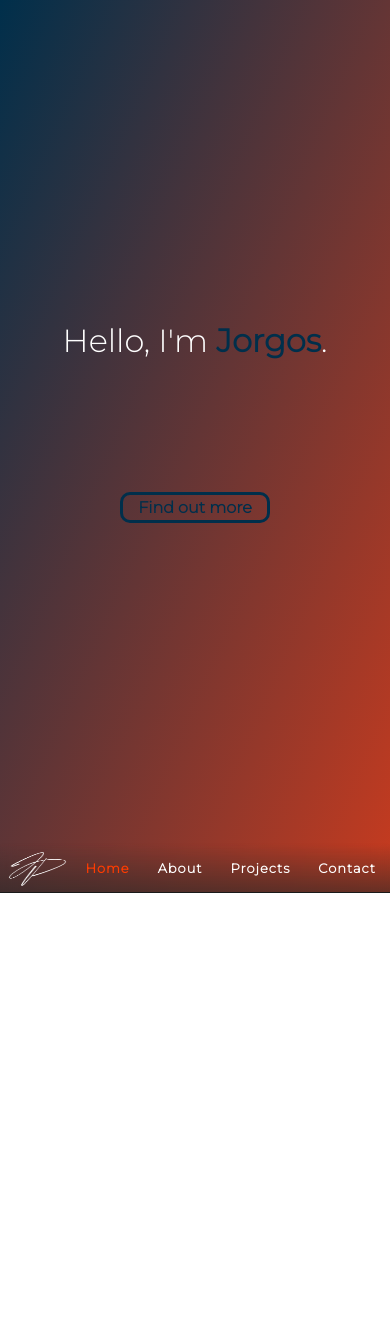
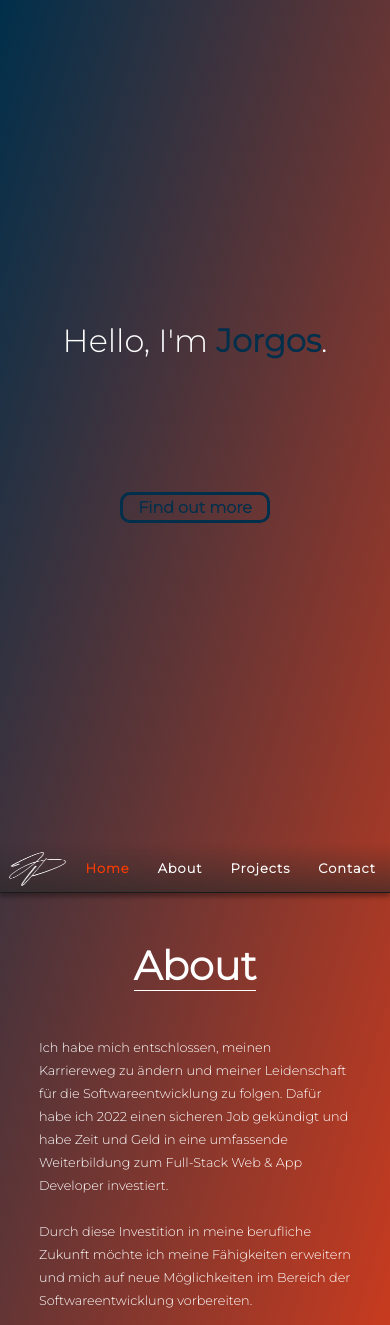
Before and after one commit to JorgoPapapostolu/Portfolio, a React (Create React App) app: page / in a window 390 px wide. Before the commit the page ends 893 px from the top, so only its background shows below. Built offline with nearby package versions, Linux system fonts and the light colour scheme.

Commit message:
little About update

```diff
--- a/src/App.css
+++ b/src/App.css
@@ -248,3 +248,57 @@ a {
   text-decoration: none;
   color: inherit;
 }
+
+/* About */
+
+.about {
+  display: flex;
+  flex-direction: column;
+  margin-left: auto;
+  margin-right: auto;
+  align-items: center;
+}
+
+@media (max-width: 700px) {
+ .about {
+    width: auto;
+}
+}
+
+.about-heading {
+  margin-top: 5rem;
+  margin-bottom: 10rem;
+  position: relative;
+  font-size: 4rem;
+  font-weight: 900;
+  color: white;
+  font-family: "Montserrat";
+  border-bottom: 1px solid white;
+}
+
+@media (max-width: 700px) {
+  .about-heading {
+     font-size: 2.5rem;
+     font-weight: 900;
+     margin-top: 3rem;
+     margin-bottom: 2rem;
+ }
+ }
+
+.profile-description {
+  font-size: 1.1rem;
+  width: 500px;
+  line-height: 1.8;
+  color: white;
+  font-family: "Montserrat";
+}
+
+@media (max-width: 700px) {
+  .profile-description {
+    font-size: 0.8rem;
+    width: 80vw;
+    line-height: 1.8;
+    margin-left: auto;
+    margin-right: auto;
+ }
+ }
--- a/src/App.tsx
+++ b/src/App.tsx
@@ -2,6 +2,7 @@ import React from 'react';
 import './App.css';
 import Home from './components/home';
 import Navbar from './components/navbar';
+import About from './components/about';
 
 
 
@@ -10,6 +11,7 @@ function App() {
     <div className="App">
     <Home />
     <Navbar />
+    <About />
     </div>
   );
 }
--- /dev/null
+++ b/src/components/about.tsx
@@ -0,0 +1,29 @@
+
+export default function About() {
+  return (
+    <section className="about">
+      <h2 className="about-heading">About</h2>
+      <div className="about-content">
+        <div className="profile">
+          <p className="profile-description">
+            Ich habe mich entschlossen, meinen Karriereweg zu ändern und meiner
+            Leidenschaft für die Softwareentwicklung zu folgen. Dafür habe ich
+            2022 einen sicheren Job gekündigt und habe Zeit und Geld in eine
+            umfassende Weiterbildung zum Full-Stack Web & App Developer
+            investiert.
+            <br />
+            <br />
+            Durch diese Investition in meine berufliche Zukunft
+            möchte ich meine Fähigkeiten erweitern und mich auf neue
+            Möglichkeiten im Bereich der Softwareentwicklung vorbereiten.
+          </p>
+        </div>
+        <div className="skills">
+            <div className="skills-row"></div>
+            <div className="skills-row"></div>
+            <div className="skills-row"></div>
+        </div>
+      </div>
+    </section>
+  );
+}
```
